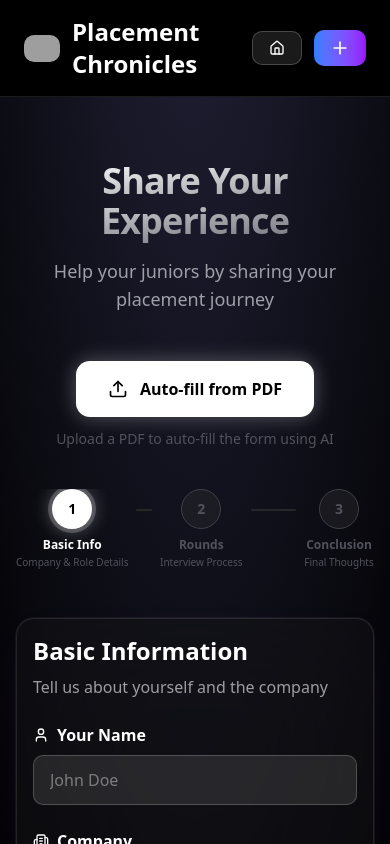
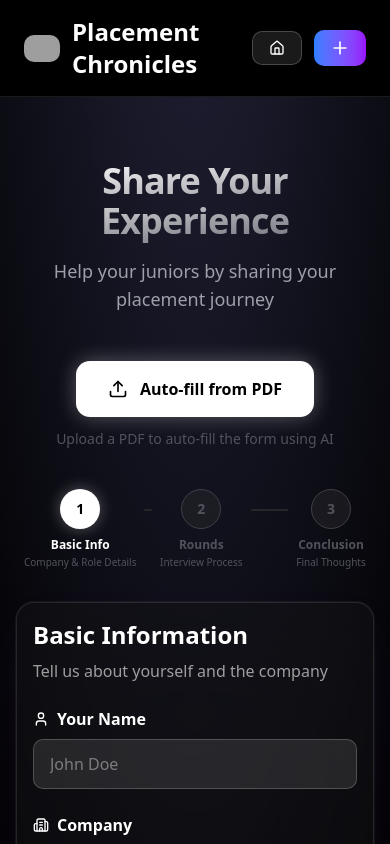
Before and after one commit to Sanjey2005/placement-chronicles, a Next.js app: page /share-experience in a window 390 px wide. Shown: the top 844 px of the page. Built offline with nearby package versions, Linux system fonts and the light colour scheme; grey boxes are pictures that could not be loaded.

Commit message:
fix: responsive stepper circles and resolve overflow box issue

```diff
--- a/components/experience-form/ExperienceWizard.tsx
+++ b/components/experience-form/ExperienceWizard.tsx
@@ -374,7 +374,7 @@ export default function ExperienceWizard({ onSubmit, initialData }: ExperienceWi
                     </motion.div>
 
                     {/* Progress Indicator */}
-                    <div className="mb-8 sm:mb-10 max-w-xl mx-auto overflow-x-auto overflow-y-visible pb-4 scrollbar-hide">
+                    <div className="mb-8 sm:mb-10 max-w-xl mx-auto px-2">
                         <div className="flex items-center justify-between min-w-[280px]">
                             {STEPS.map((step, index) => (
                                 <div key={step.id} className="flex items-center" style={{ flex: index < STEPS.length - 1 ? 1 : 'none' }}>
@@ -384,7 +384,7 @@ export default function ExperienceWizard({ onSubmit, initialData }: ExperienceWi
                                             className={`w-10 h-10 sm:w-12 sm:h-12 rounded-full flex items-center justify-center font-bold text-sm sm:text-base transition-all duration-300 ${currentStep > step.id
                                                 ? 'bg-white text-black shadow-[0_0_20px_rgba(255,255,255,0.4)]'
                                                 : currentStep === step.id
-                                                    ? 'bg-white text-black shadow-[0_0_0_4px_rgba(255,255,255,0.2),0_0_20px_rgba(255,255,255,0.4)]'
+                                                    ? 'bg-white text-black shadow-[0_0_15px_rgba(255,255,255,0.3)]'
                                                     : 'bg-zinc-800/50 text-zinc-600 border border-zinc-700'
                                                 }`}
                                         >
```
